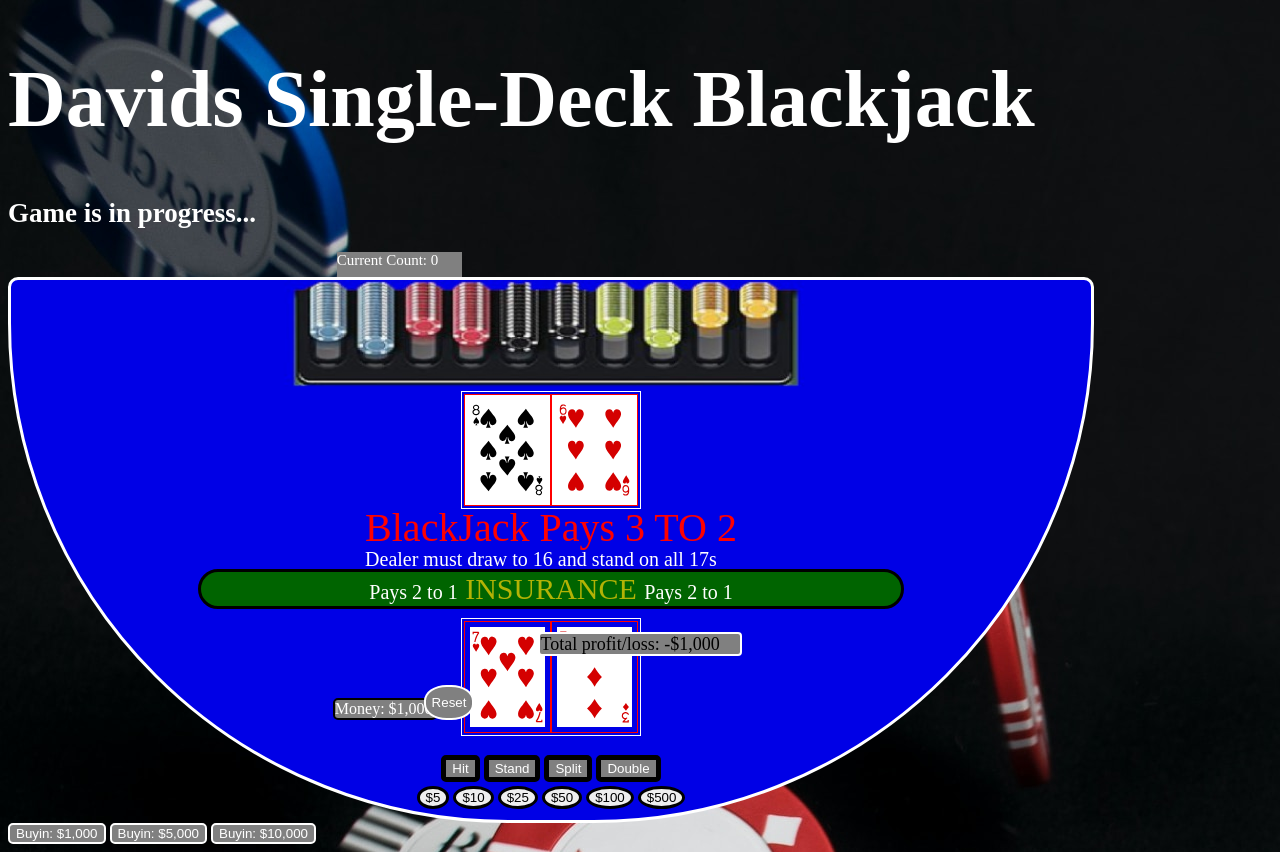
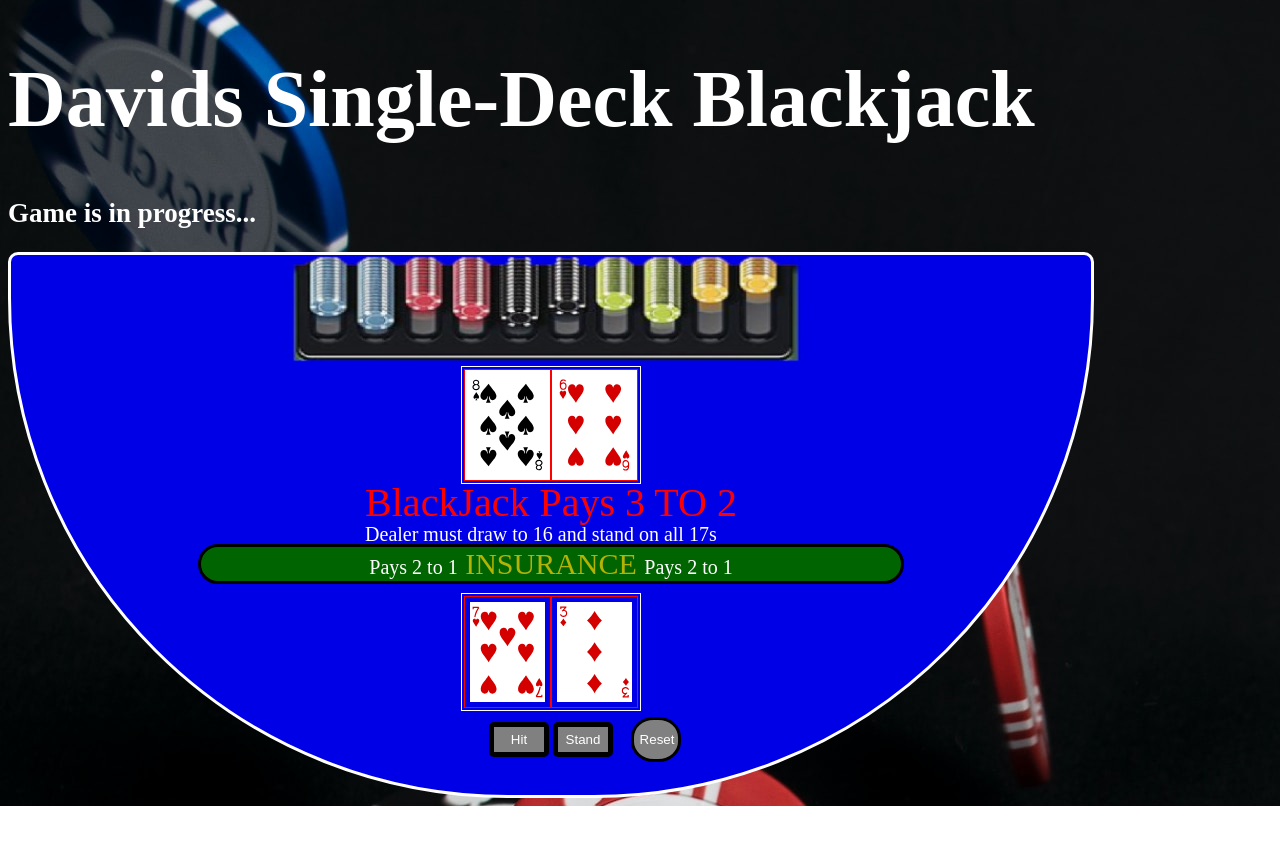
Before and after one commit to sheedkik/BlackJack-Project, a plain HTML site: page index.html in a window 1280 px wide. After the commit the page ends 806 px from the top, so only its background shows below. Drawn offline with Linux system fonts and the light colour scheme.

Commit message:
removed all icebox features from HTML and CSS code

```diff
--- a/css/style.css
+++ b/css/style.css
@@ -8,14 +8,6 @@ color: white;
     font-size: 27px;
 }
 
-.count {
- color: white;
- height: 25px;
- width: 125px;
- background-color: grey;
- font-size: 15px;
- margin-left: 26%;
-}
 
 .container {
     position: relative;
@@ -137,65 +129,18 @@ top: 20%;
     background-color: grey;
     border-radius: 5px;
     border: 5px solid black;
-}
-
-.bets {
-    color: white;
-    position: absolute;
-
-    bottom: 2%;
-}
-
-.bets > button {
-    border-radius: 50%;
-    border: 3px solid black;
-}
-
-.money {
-    color: white;
-    border: 2px solid black;
-    border-radius: 5px;
-    background-color: grey;
-    width: 100px;
-    position: absolute;
-    left: 26%;
-    bottom: 10%;
-
-}
-
-.buyin-btns {
-    color: white;
-
-}
-.buyin-btns > button {
-    color: white;
-    background-color: grey;
-    border: 2px solid white;
-    border-radius: 5px;
-}
-
-.ProfitLoss {
-    color: black;
-    font-size: 18px;;
-    background-color: grey;
-    border: 2px solid white;
-    border-radius: 4px;
-    height: 20px;
-    width: 200px;
-    position: absolute;
-    right: 42%;
-    bottom: 18%;
-
+    height: 35px;
+    width: 60px;
 }
 
 #reset-button {
     background-color: grey;
-    border: 2px solid white;
+    border: 3px solid black;
     border-radius: 45%;
     color: white;
     position: absolute;
-    bottom: 10%;
-    right: 63%;
-    height: 35px;
+    bottom: 6%;
+    right: 38%;
+    height: 45px;
     width: 50px;
 }
--- a/index.html
+++ b/index.html
@@ -16,7 +16,6 @@
 
 </div>
 
-<div class="count">Current Count: 0</div>
 
 <div class="container">
 
@@ -44,29 +43,8 @@
   <div class="choices">
     <button id="hit-btn">Hit</button>
     <button id="stand-btn">Stand</button>
-    <button id="split-btn">Split</button>
-    <button id="double-btn">Double</button>
   </div>
-
-  <div class="bets">
-    <button id="5btn">$5</button>
-    <button id="10btn">$10</button>
-    <button id="25btn">$25</button>
-    <button id="50btn">$50</button>
-    <button id="100btn">$100</button>
-    <button id="500btn">$500</button>
-  </div>
-</div>
-
-<div class="money">Money: $1,000</div>
-
-<div class="buyin-btns">
-  <button>Buyin: $1,000</button>
-  <button>Buyin: $5,000</button>
-  <button>Buyin: $10,000</button>
-</div>
 <button id="reset-button">Reset</button>
-<div class="ProfitLoss">Total profit/loss: -$1,000</div>
 
 </body>
 </html>
```
Also changed, not shown: Blackjack1.jpg (added), Blackjack2.jpg (added), Blackjack3.jpg (added), 4 other files.
